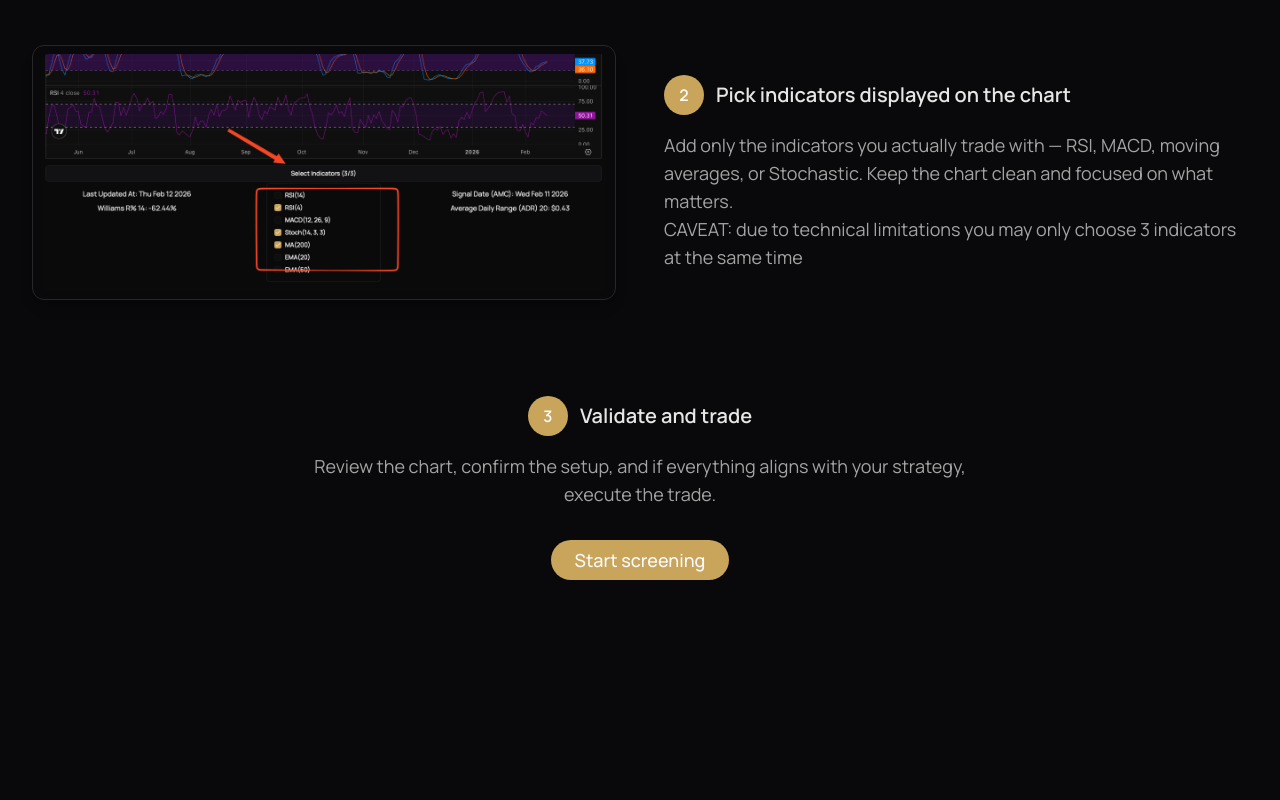
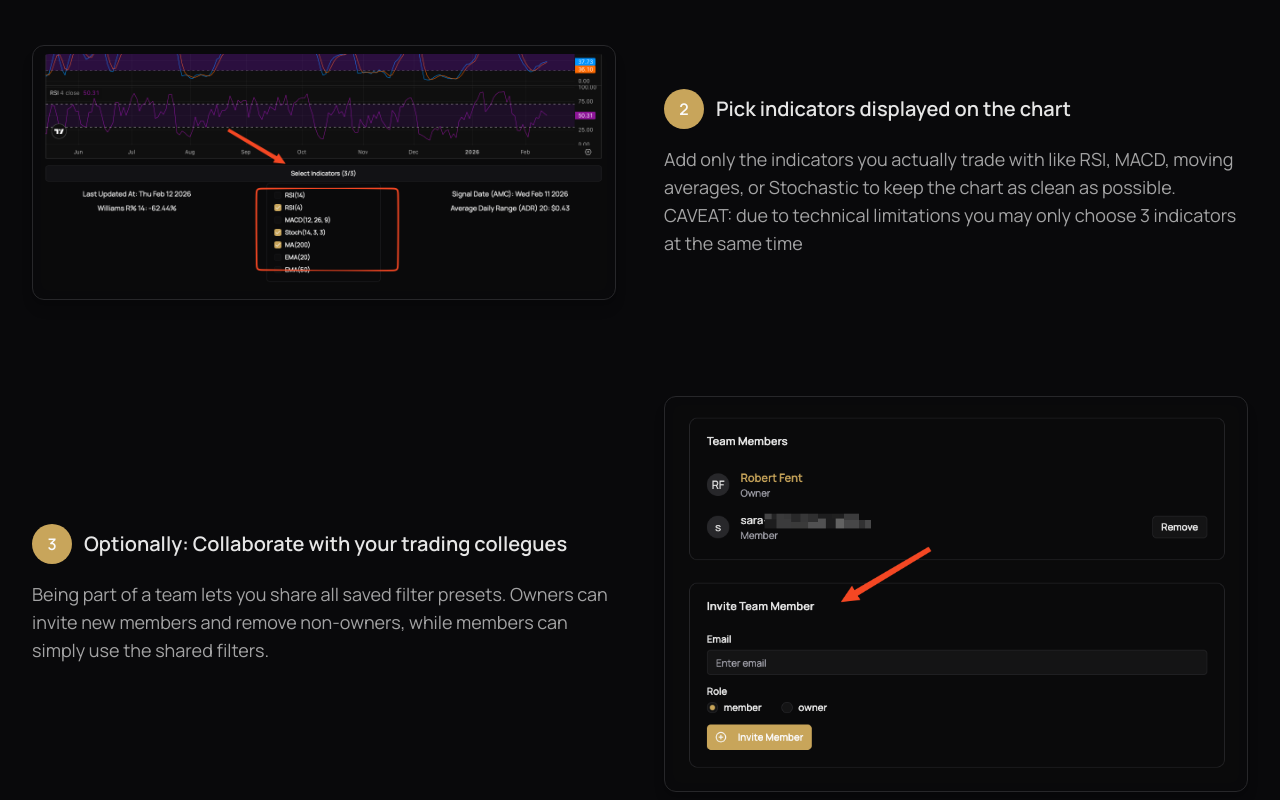
Before and after one commit to RobertFent/stock-screener, a Next.js app: page / in a window 1280 px wide. Shown: the part 1300-2100 px from the top of the page. Before the commit the page ends 1944 px from the top, so only its background shows below. Built offline with nearby package versions, Linux system fonts and the light colour scheme; no server answers.

Commit message:
Updated landing page to contain team member tutorial

```diff
--- a/app/(landing)/page.tsx
+++ b/app/(landing)/page.tsx
@@ -151,9 +151,9 @@ export default function HomePage(): JSX.Element {
 
 								<p className='text-lg text-foreground/70 max-w-xl'>
 									Add only the indicators you actually trade
-									with — RSI, MACD, moving averages, or
-									Stochastic. Keep the chart clean and focused
-									on what matters.
+									with like RSI, MACD, moving averages, or
+									Stochastic to keep the chart as clean as
+									possible.
 								</p>
 								<p className='text-lg text-foreground/70 max-w-xl'>
 									CAVEAT: due to technical limitations you may
@@ -173,10 +173,42 @@ export default function HomePage(): JSX.Element {
 						</div>
 
 						{/* Step 3 */}
+						<div className='grid lg:grid-cols-2 gap-12 items-center'>
+							<div>
+								<div className='flex items-center gap-3 mb-4'>
+									<span className='flex h-10 w-10 items-center justify-center rounded-full bg-primary text-primary-foreground font-semibold'>
+										3
+									</span>
+									<h3 className='text-xl font-semibold'>
+										Optionally: Collaborate with your
+										trading collegues
+									</h3>
+								</div>
+
+								<p className='text-lg text-foreground/70 max-w-xl'>
+									Being part of a team lets you share all
+									saved filter presets. Owners can invite new
+									members and remove non-owners, while members
+									can simply use the shared filters.
+								</p>
+							</div>
+
+							<div className='relative rounded-xl border bg-background p-2 shadow-lg'>
+								<Image
+									src='/images/invite-team-member.png'
+									alt='Inviting a team member'
+									width={800}
+									height={400}
+									className='rounded-lg'
+								/>
+							</div>
+						</div>
+
+						{/* Step 4 */}
 						<div className='flex flex-col items-center text-center max-w-2xl mx-auto'>
 							<div className='flex items-center gap-3 mb-4'>
 								<span className='flex h-10 w-10 items-center justify-center rounded-full bg-primary text-primary-foreground font-semibold'>
-									3
+									4
 								</span>
 								<h3 className='text-xl font-semibold'>
 									Validate and trade
```
Also changed, not shown: public/images/invite-team-member.png (added).
